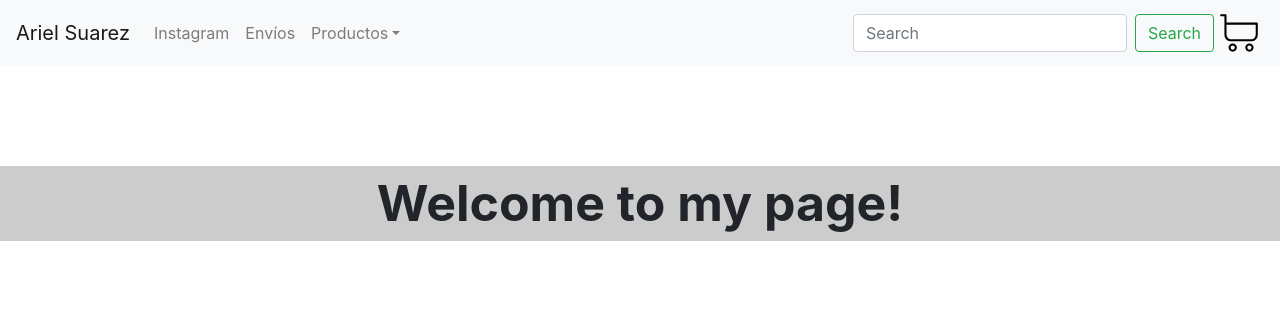
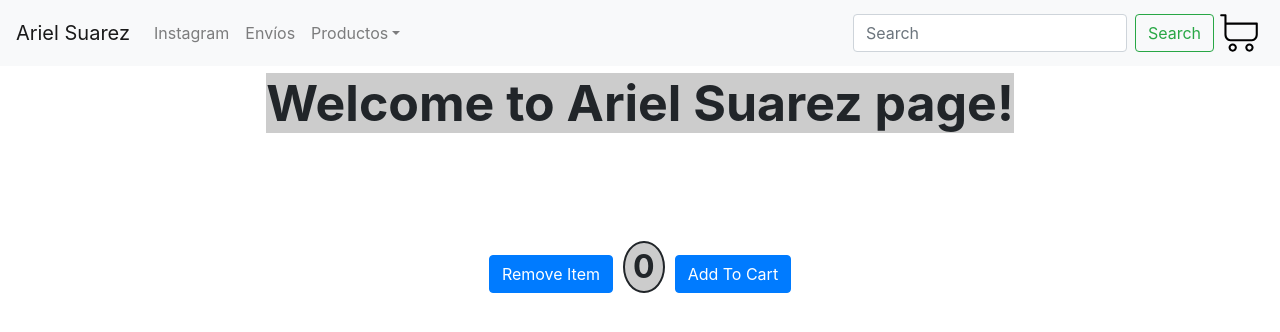
Before and after one commit to arirsuarez/ecommerceCoder, a React (Create React App) app: page / in a window 1280 px wide. Shown: the top 332 px of the page. Built offline with nearby package versions, Linux system fonts and the light colour scheme.

Commit message:
3-Fixing code + props. 4-Adding Counter with min and max

```diff
--- a/src/App.css
+++ b/src/App.css
@@ -42,7 +42,7 @@
   height: 50px;
 }
 
-p {
+span {
   background-color: #ccc;
   margin: auto;
   text-align: center;
@@ -50,3 +50,30 @@ p {
   font-weight: bolder;
   font-size: 50px;
 }
+
+.numberCircle {
+  display:inline-block;
+  margin: 10px;
+
+  border-radius:50%;
+  border:2px solid;
+
+  font-size:32px;
+}
+
+.numberCircle:before,
+.numberCircle:after {
+  content:'\200B';
+  display:inline-block;
+  line-height:0px;
+
+  padding-top:50%;
+  padding-bottom:50%;
+}
+
+.numberCircle:before {
+  padding-left:8px;
+}
+.numberCircle:after {
+  padding-right:8px;
+}
--- a/src/App.js
+++ b/src/App.js
@@ -3,15 +3,16 @@ import logo from './logo.svg';
 import './App.css';
 import MainNavBar from './Components/mainNavBar';
 import HomeContainer from './Components/Home';
+import Counter from './Components/Counter';
 
 
 function App() {
-  //Renderizando la app. Sólo se puede renderizar un elemento en este caso <div>
   return (
     <div>
       <MainNavBar />
       <div className="App">
-        <HomeContainer />
+        <HomeContainer name='Ariel Suarez'/>
+        <Counter ini='0' min='0' max='15'/>
       </div>
     </div>
   );
--- /dev/null
+++ b/src/Components/Counter.jsx
@@ -0,0 +1,39 @@
+import React, { useState } from 'react';
+import { Button } from 'react-bootstrap';
+import './../App.css';
+
+
+
+function Counter(props) {
+    let [counter, setCounter] = useState(parseInt(props.ini));
+
+    let addtoCart = () => {
+        if (counter >= parseInt(props.max)) {
+            alert('You-ve reached your limit');
+        } else {
+            setCounter((prevCounter) => {
+                return prevCounter + 1;
+            });
+        };
+    };
+
+    let removeItem = () => {
+        if (counter == parseInt(props.min)) {
+            alert('No items added yet!');
+        } else {
+            setCounter((prevCounter) => {
+                return prevCounter - 1;
+            });
+        };
+    }
+
+    return (
+        <div>
+            <Button onClick={removeItem}>Remove Item</Button>
+            <span className="numberCircle">{counter}</span>
+            <Button onClick={addtoCart}>Add To Cart</Button>
+        </div>
+    );
+}
+
+export default Counter;
--- a/src/Components/Home.js
+++ /dev/null
@@ -1,16 +0,0 @@
-import React from 'react';
-
-
-// class mainNavBar extends React.Component {
-//     render() {
-//         return (
-
-class homeContainer extends React.Component {
-    render() {
-        return(
-            <p>Welcome to my page!</p>
-        )
-    }
-}
-
-export default homeContainer;
--- /dev/null
+++ b/src/Components/Home.jsx
@@ -0,0 +1,10 @@
+import React from 'react';
+
+
+function greetings(props) {
+    return (
+        <span>Welcome to {props.name} page!</span>
+    )
+}
+
+export default greetings;
--- a/src/Components/mainNavBar.jsx
+++ b/src/Components/mainNavBar.jsx
@@ -1,7 +1,7 @@
 import React from 'react';
 import { Navbar, Nav, NavDropdown, Form, FormControl, Button } from 'react-bootstrap';
 import style from 'bootstrap/dist/css/bootstrap.css';
-import CartIcon from './CardIcon';
+import CartIcon from './CartIcon';
 
 class mainNavBar extends React.Component {
     render() {
@@ -33,4 +33,4 @@ class mainNavBar extends React.Component {
 }
 
 
-export default mainNavBar
+export default mainNavBar;
```
Also changed, not shown: src/Components/CartIcon.jsx (renamed from src/Components/CardIcon.js).
